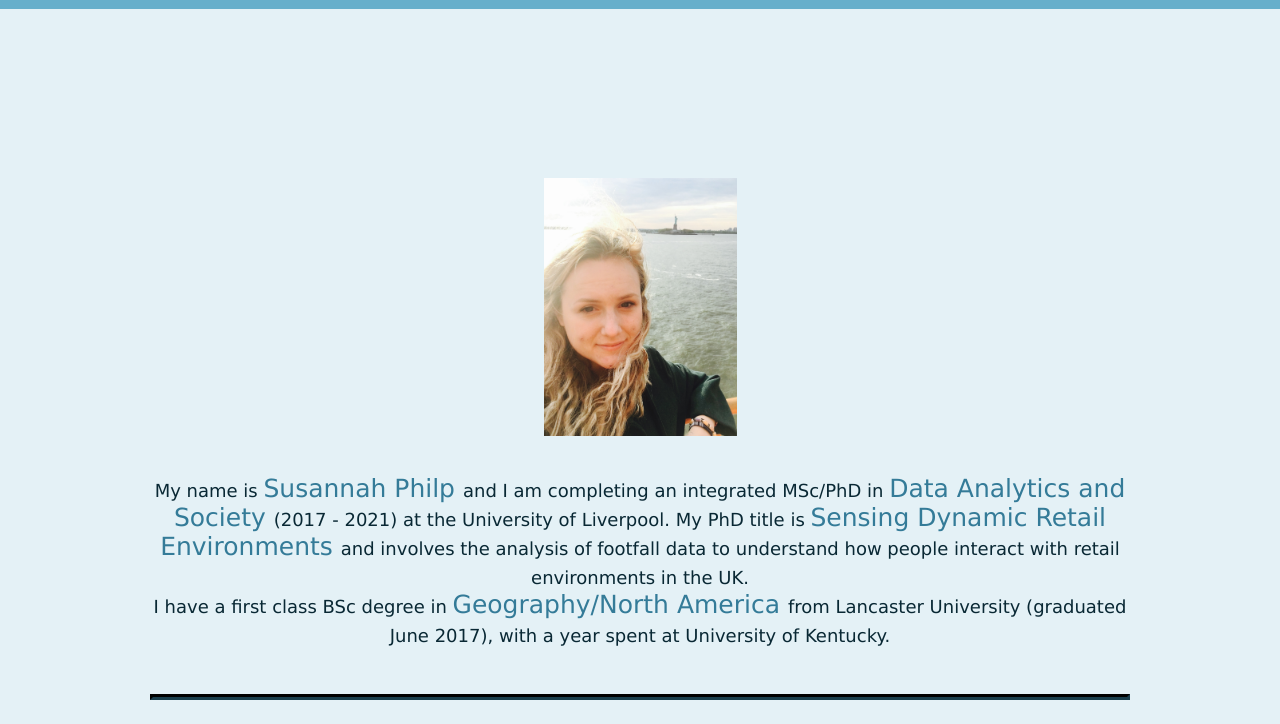
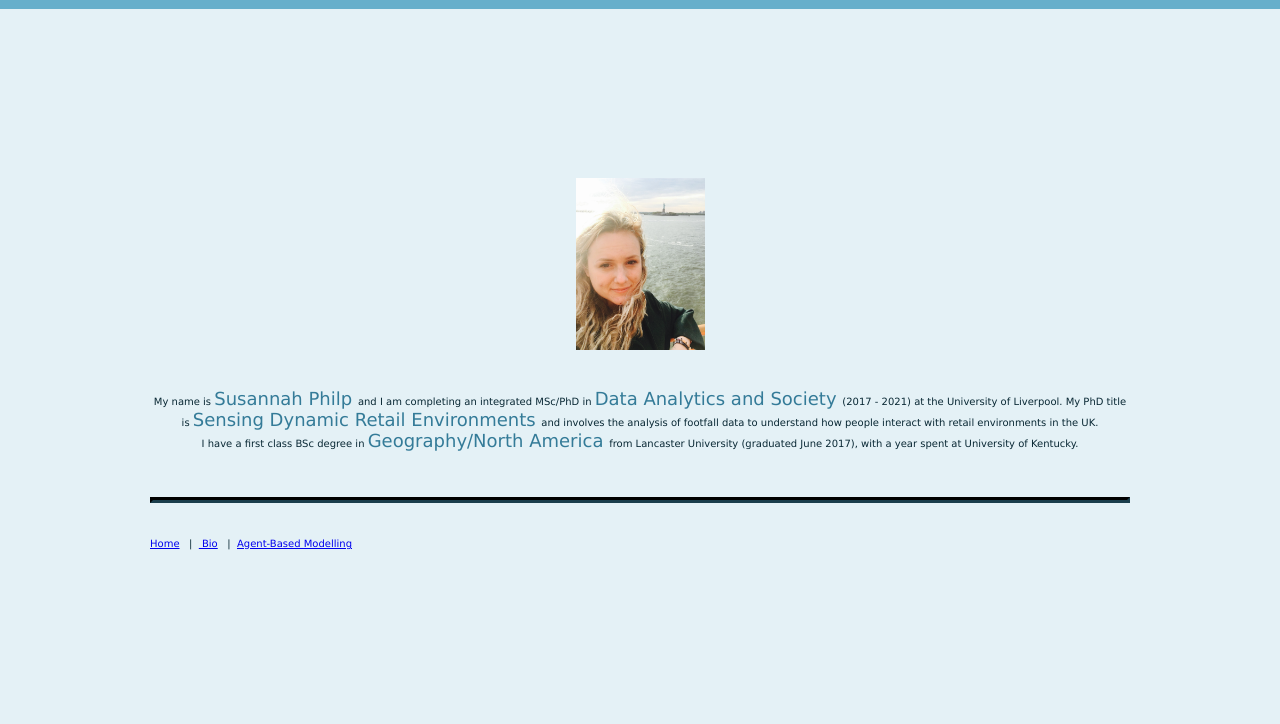
Before and after one commit to susiep/susiep.github.io, a plain HTML site: page bio.html in a window 1280 px wide. Shown: the part 71-795 px from the top of the page. Drawn offline with Linux system fonts and the light colour scheme.

Commit message:
Update bio.html

```diff
--- a/bio.html
+++ b/bio.html
@@ -49,10 +49,10 @@
       padding:150px;
       }
     p#about {
-      font-size:25px;
+      font-size:18px;
       }
     p#about span {
-      font-size:18px;
+      font-size:10px;
       color: #092834;
       }
 
@@ -67,7 +67,7 @@
     </div>
     <div class="about">
     <br>
-      <img src="IMG_0262.JPG" alt="profilepicture" align="middle" style="width:193px;height:258px;"><br>
+      <img src="IMG_0262.JPG" alt="profilepicture" align="middle" style="width:129px;height:172px;"><br>
     <br>
       <center>
         <p id="about"><span> My name is
```
